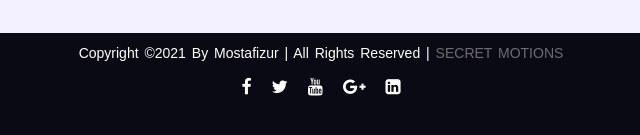
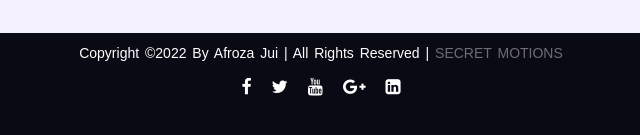
Before and after one commit to Afrozajui/home_work, a plain HTML site: page index.html in a window 1280 px wide. Shown: the part 1025-1160 px from the top of the page, 319-959 px from the left. Drawn offline with Linux system fonts and the light colour scheme; a web font is replaced by a local one.

Commit message:
Update index.html

```diff
--- a/index.html
+++ b/index.html
@@ -194,7 +194,7 @@
 <br><br>
 <!-- footer part start -->
 <footer class="footer">
-        <p>Copyright &copy;2021 by Mostafizur | all rights reserved | <span>Secret Motions</span></p>
+        <p>Copyright &copy;2022 by afroza jui | all rights reserved | <span>Secret Motions</span></p>
         <ul class="socials">
             <li><a href="https://www.facebook.com/secretmotionsofficials/" target="_blank"><i class="fa fa-facebook"></i></a></li>
             <li><a href="https://twitter.com/search4asraful/"  target="_blank"><i class="fa fa-twitter"></i></a></li>
```
